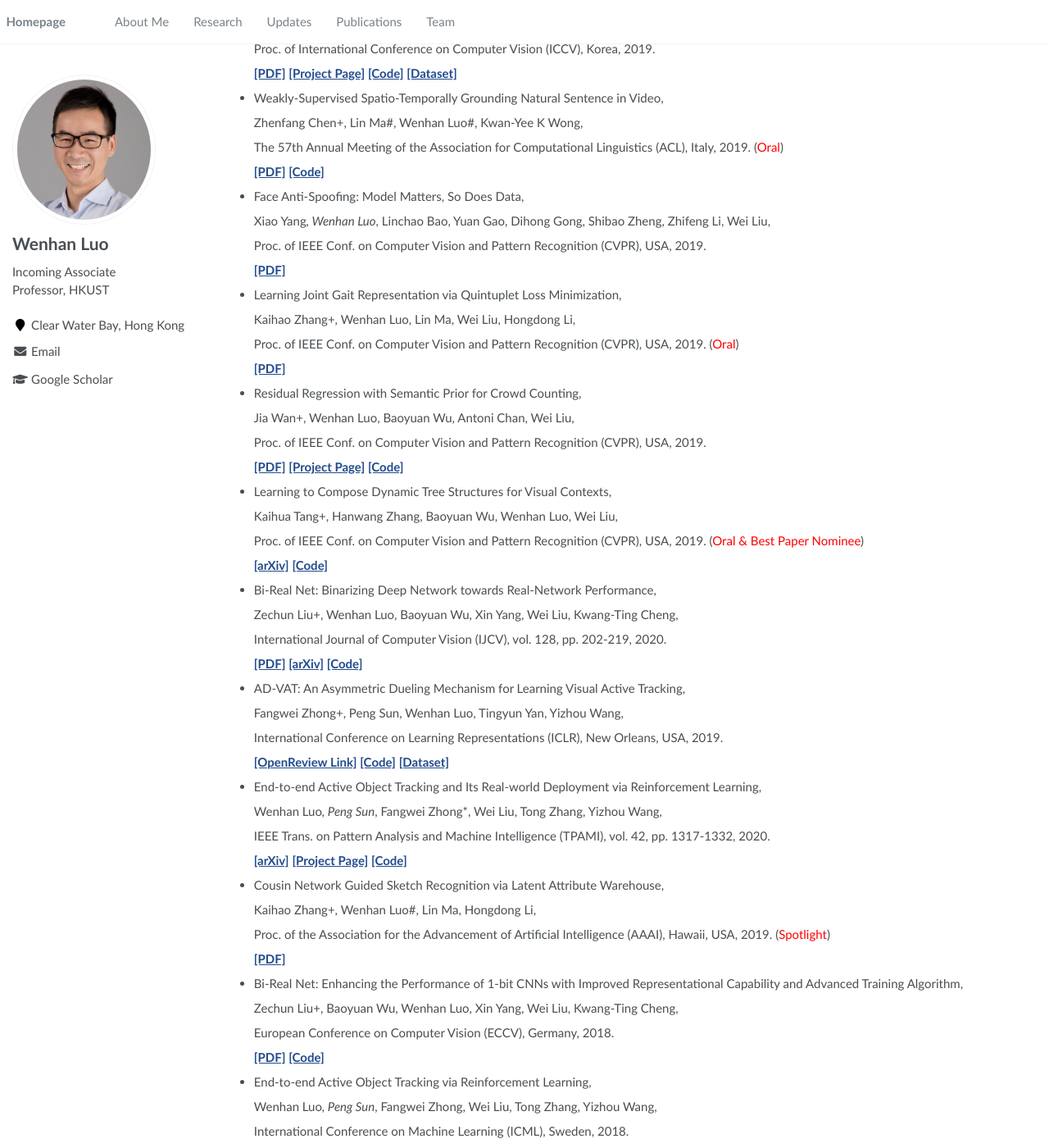
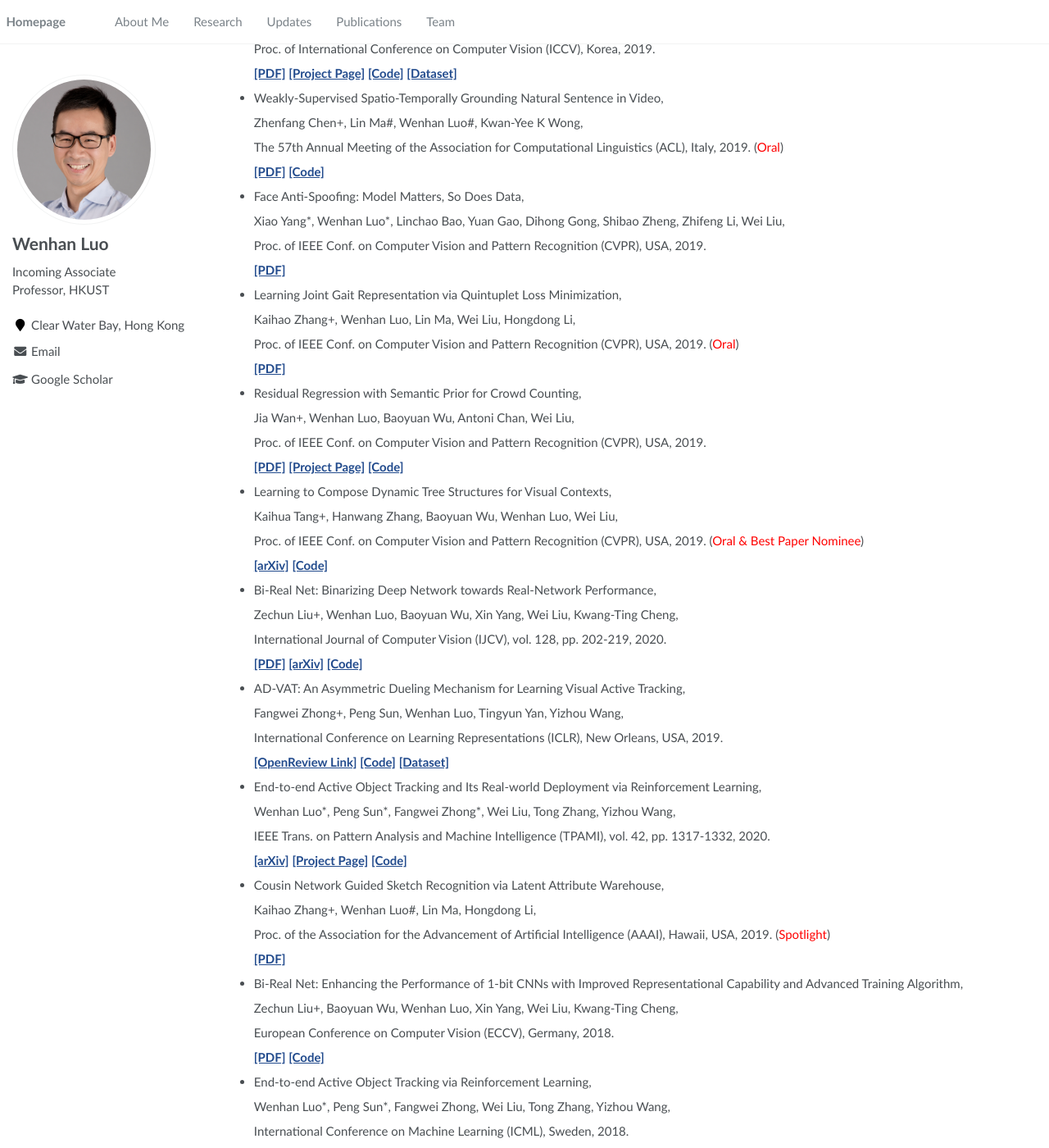
Before and after one commit to whluo/whluo.github.io, a Jekyll site: the page built from _pages/about.md, in a window 1280 px wide and 1400 px high, scrolled down 4238 px. Shown: the whole window at 82% size. Built offline with Jekyll 4.4.1, drawn with Linux system fonts in a browser that asks for light colours.

Commit message:
minor fiz

```diff
--- a/_pages/about.md
+++ b/_pages/about.md
@@ -375,7 +375,7 @@ function toggleList() {
 	[**[PDF]**](https://aclanthology.org/P19-1183/) [**[Code]**](https://github.com/zfchenUnique/WSSTG)
 - Face Anti-Spoofing: Model Matters, So Does Data,
 
-	Xiao Yang*, Wenhan Luo*, Linchao Bao, Yuan Gao, Dihong Gong, Shibao Zheng, Zhifeng Li, Wei Liu,
+	Xiao Yang\*, Wenhan Luo\*, Linchao Bao, Yuan Gao, Dihong Gong, Shibao Zheng, Zhifeng Li, Wei Liu,
 
 	Proc. of IEEE Conf. on Computer Vision and Pattern Recognition (CVPR), USA, 2019.
 
@@ -417,7 +417,7 @@ function toggleList() {
 	[**[OpenReview Link]**](https://openreview.net/forum?id=HkgYmhR9KX) [**[Code]**](https://github.com/zfw1226/active_tracking_rl) [**[Dataset]**](https://github.com/zfw1226/gym-unrealcv)
 - End-to-end Active Object Tracking and Its Real-world Deployment via Reinforcement Learning,
 
-	Wenhan Luo*, Peng Sun*, Fangwei Zhong*, Wei Liu, Tong Zhang, Yizhou Wang,
+	Wenhan Luo\*, Peng Sun\*, Fangwei Zhong\*, Wei Liu, Tong Zhang, Yizhou Wang,
 
 	IEEE Trans. on Pattern Analysis and Machine Intelligence (TPAMI), vol. 42, pp. 1317-1332, 2020.
 
@@ -439,7 +439,7 @@ function toggleList() {
 	[**[PDF]**](https://arxiv.org/abs/1808.00278) [**[Code]**](https://github.com/liuzechun/Bi-Real-net)
 - End-to-end Active Object Tracking via Reinforcement Learning,
 
-	Wenhan Luo*, Peng Sun*, Fangwei Zhong, Wei Liu, Tong Zhang, Yizhou Wang,
+	Wenhan Luo\*, Peng Sun\*, Fangwei Zhong, Wei Liu, Tong Zhang, Yizhou Wang,
 
 	International Conference on Machine Learning (ICML), Sweden, 2018.
 
```
